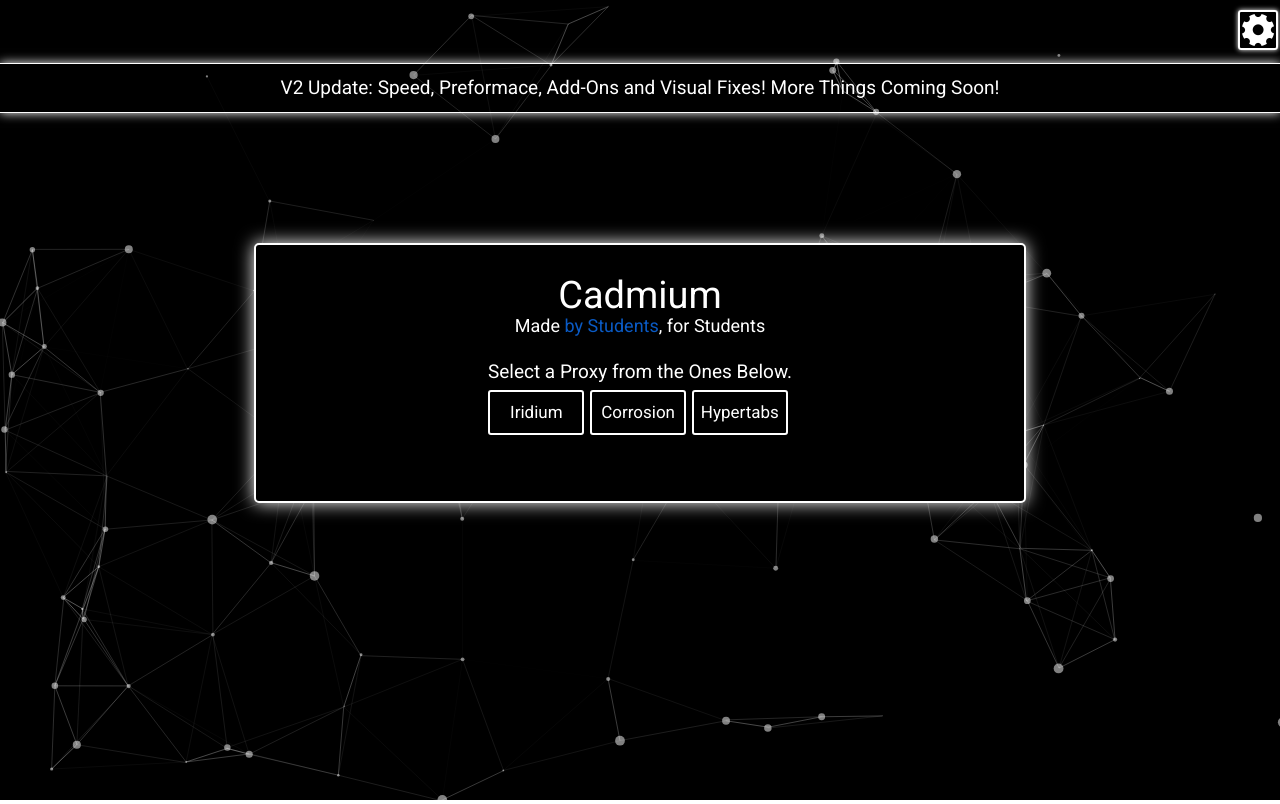
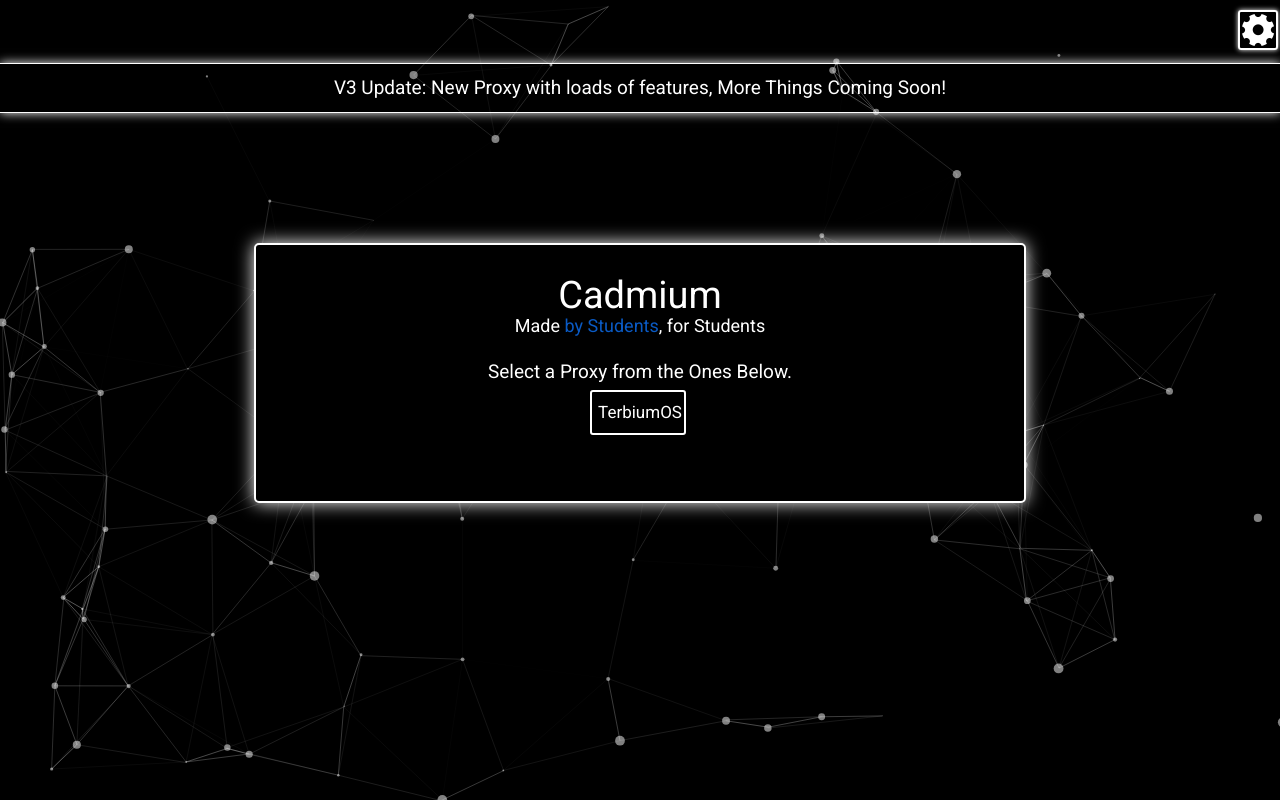
Before and after one commit to gigabyte0/Cadmium, a plain HTML site: page index.html in a window 1280 px wide. Drawn offline with Linux system fonts and the light colour scheme.

Commit message:
Add files via upload

```diff
--- a/index.html
+++ b/index.html
@@ -50,7 +50,7 @@
             margin: auto;
             position: absolute;
             font-family: 'Roboto', sans-serif;
-            font-size: 19px; color: white;">V2 Update: Speed, Preformace, Add-Ons and Visual Fixes! More Things Coming Soon!</p>
+            font-size: 19px; color: white;">V3 Update: New Proxy with loads of features, More Things Coming Soon!</p>
         </div>
 
         <!-- <button class="updates"></button>
@@ -132,9 +132,7 @@
                     font-family: 'Roboto', sans-serif">
                 Select a Proxy from the Ones Below.</p>
 
-                <button class="button button1" onclick="((e) => {location.href = 'proxy/Iridium.html'})(this)" type="button">Iridium</button>
-                <button class="buttonh button1" type="button" onclick="((e) => {location.href = 'proxy/Corrosion.html'})(this)">Corrosion</button>
-                <button class="buttonj button1" type="button" onclick="((e) => {location.href = 'proxy/Hypertabs.html'})(this)">Hypertabs</button>
+                <button class="buttonh button1" type="button" onclick="((e) => {location.href = 'proxy/terbiumos.html'})(this)">TerbiumOS</button>
 
                 <!-- <input type="button" class="discord" onclick="window.open('https://discord.gg/sR3jYC6KeG','resizable=yes')" ></input>
                 <input type="button" class="github" onclick="window.open('https://github.com/gigabyte0/unblock69-v2','resizable=yes')"></input> -->
```
